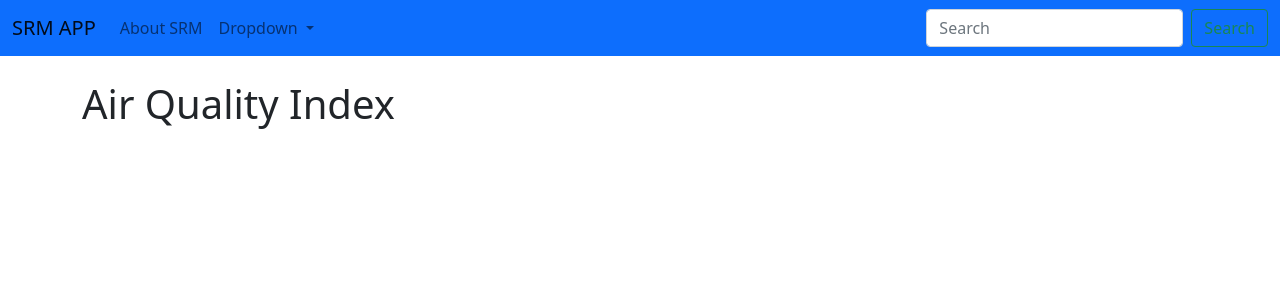
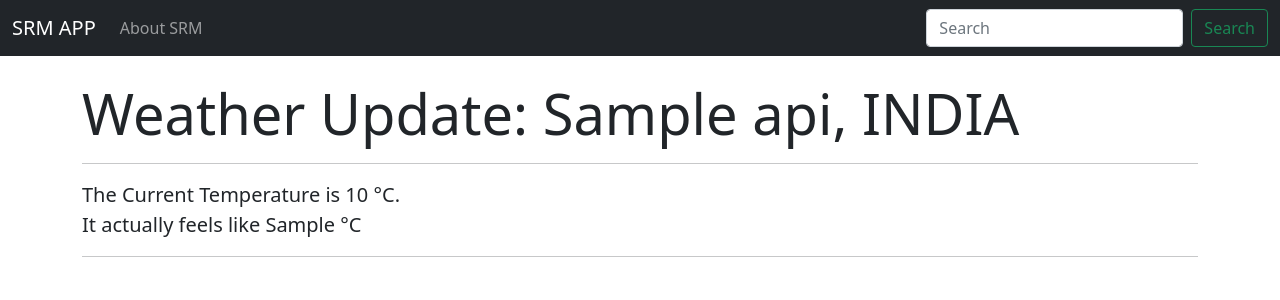
Before and after one commit to sraziz/weather, a Python web app: template lookup/templates/home.html in a window 1280 px wide. Shown: the top 300 px of the page. Run offline with Jinja, Linux system fonts and the light colour scheme; the template is opened without the code that fills it: most values are stand-ins (such as "Sample title", 1, 10 or a date in 2020).

Commit message:
secondary commit

```diff
--- a/lookup/templates/base.html
+++ b/lookup/templates/base.html
@@ -11,7 +11,7 @@
     <title>Weather App</title>
   </head>
   <body>
-    <nav class="navbar navbar-expand-lg navbar-light bg-primary">
+    <nav class="navbar navbar-expand-lg navbar-dark bg-dark">
   <div class="container-fluid">
     <a class="navbar-brand" href="/">SRM APP</a>
     <button class="navbar-toggler" type="button" data-bs-toggle="collapse" data-bs-target="#navbarSupportedContent" aria-controls="navbarSupportedContent" aria-expanded="false" aria-label="Toggle navigation">
@@ -22,10 +22,7 @@
         <li class="nav-item">
           <a class="nav-link" href="http://localhost:8000/about/">About SRM</a>
         </li>
-        <li class="nav-item dropdown">
-          <a class="nav-link dropdown-toggle" href="#" id="navbarDropdown" role="button" data-bs-toggle="dropdown" aria-expanded="false">
-            Dropdown
-          </a>
+
           <ul class="dropdown-menu" aria-labelledby="navbarDropdown">
             <li><a class="dropdown-item" href="#">Action</a></li>
             <li><a class="dropdown-item" href="#">Another action</a></li>
--- a/lookup/templates/home.html
+++ b/lookup/templates/home.html
@@ -1,8 +1,16 @@
 {% extends 'base.html' %}
-
 
 {% block content %}
 
-<h1>Air Quality Index</h1>
+<div class="jumbotron">
+  <h1 class="display-4">Weather Update: {{ api.name }}, INDIA </h1>
+  <hr class="my-3">
+  <p class="lead"><b>The Current Temperature is</b> {{ api.main.temp }} <b>°C</b>.
+  	<br>
+  <b> It actually feels like </b> {{ api.main.feels_like }} <b>°C</b>
+  <hr class="my-3">
+
+</div>
+
 
 {% endblock %}
```
Also changed, not shown: lookup/views.py (+14 -1 lines).
